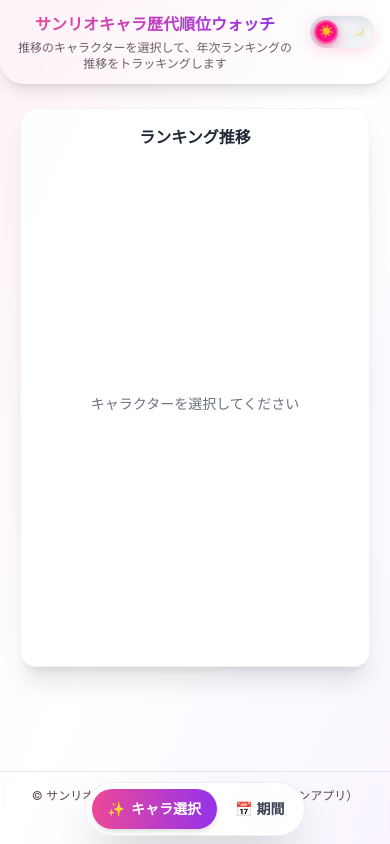
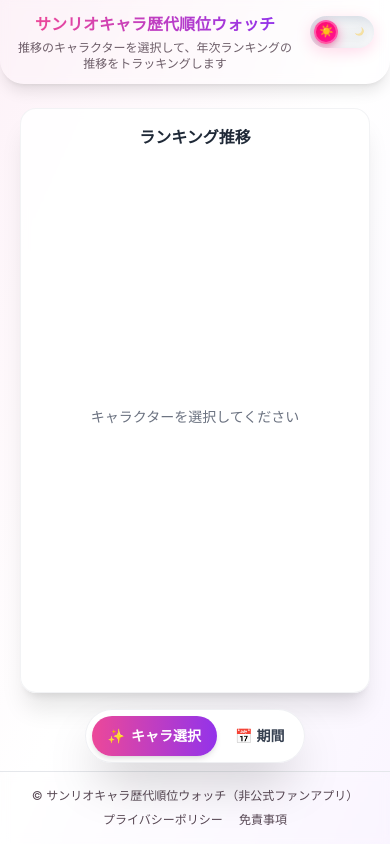
Before and after one commit to tsmzk/sanrio-character-rankings, a React (Vite) app: page / in a window 390 px wide. Built offline with nearby package versions, Linux system fonts and the light colour scheme.

Commit message:
モバイルレイアウトの改善：モバイルボトムバーのスタイルを調整し、不要なスペーサーを削除

```diff
--- a/src/app/App.tsx
+++ b/src/app/App.tsx
@@ -69,9 +69,6 @@
           />
         </div>
 
-        {/* Mobile spacer so the bottom bar never overlaps content */}
-        {!isDesktop && <div aria-hidden="true" className="h-24" />}
-
         {!isDesktop && (
           <>
             <MobileBottomBar
--- a/src/features/layout/components/MobileBottomBar/MobileBottomBar.tsx
+++ b/src/features/layout/components/MobileBottomBar/MobileBottomBar.tsx
@@ -11,10 +11,10 @@
 }: MobileBottomBarProps) {
   return (
     <div
-      className="fixed bottom-0 left-0 right-0 z-30 lg:hidden pointer-events-none px-3"
+      className="z-30 lg:hidden flex justify-center px-3 pt-2 pb-2"
       style={{ paddingBottom: "calc(env(safe-area-inset-bottom) + 0.5rem)" }}
     >
-      <div className="mx-auto flex w-fit max-w-full items-stretch gap-1 rounded-full bg-white/95 dark:bg-gray-800/95 backdrop-blur-md p-1.5 shadow-2xl border border-gray-200/60 dark:border-gray-700/60 pointer-events-auto">
+      <div className="flex w-fit max-w-full items-stretch gap-1 rounded-full bg-white/95 dark:bg-gray-800/95 backdrop-blur-md p-1.5 shadow-2xl border border-gray-200/60 dark:border-gray-700/60">
         <button
           type="button"
           onClick={onOpenCharacters}
```
